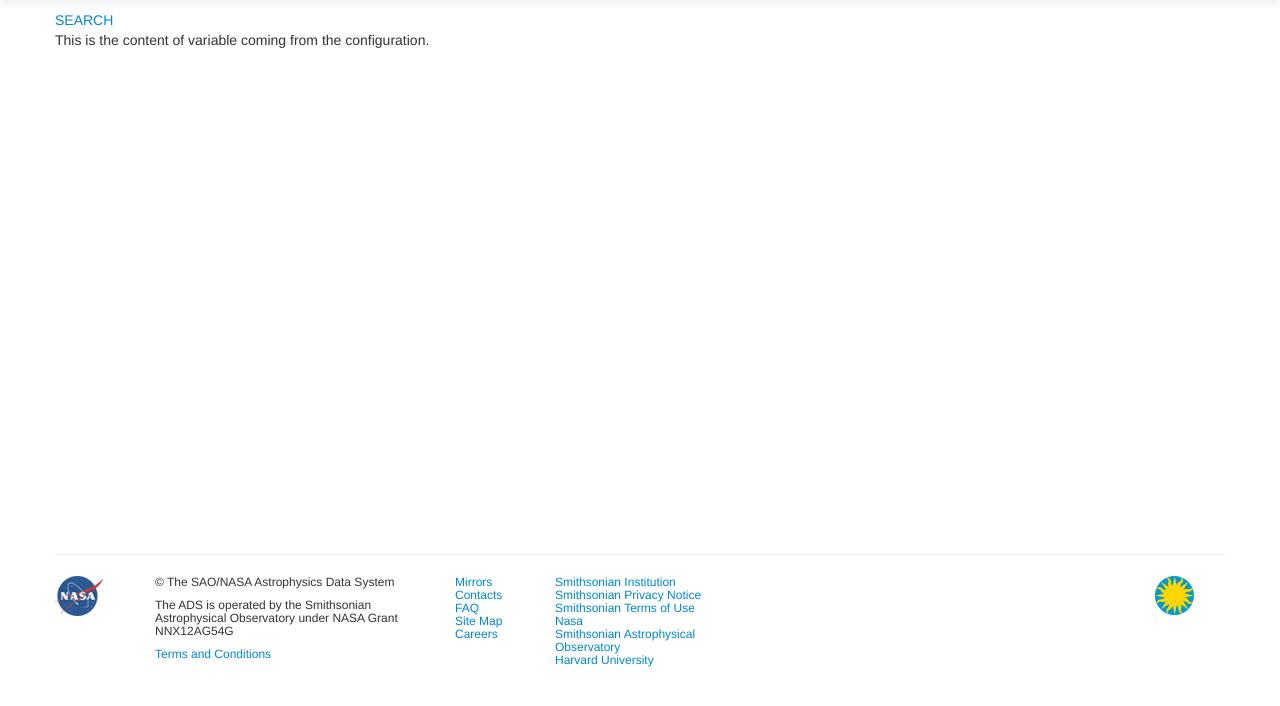
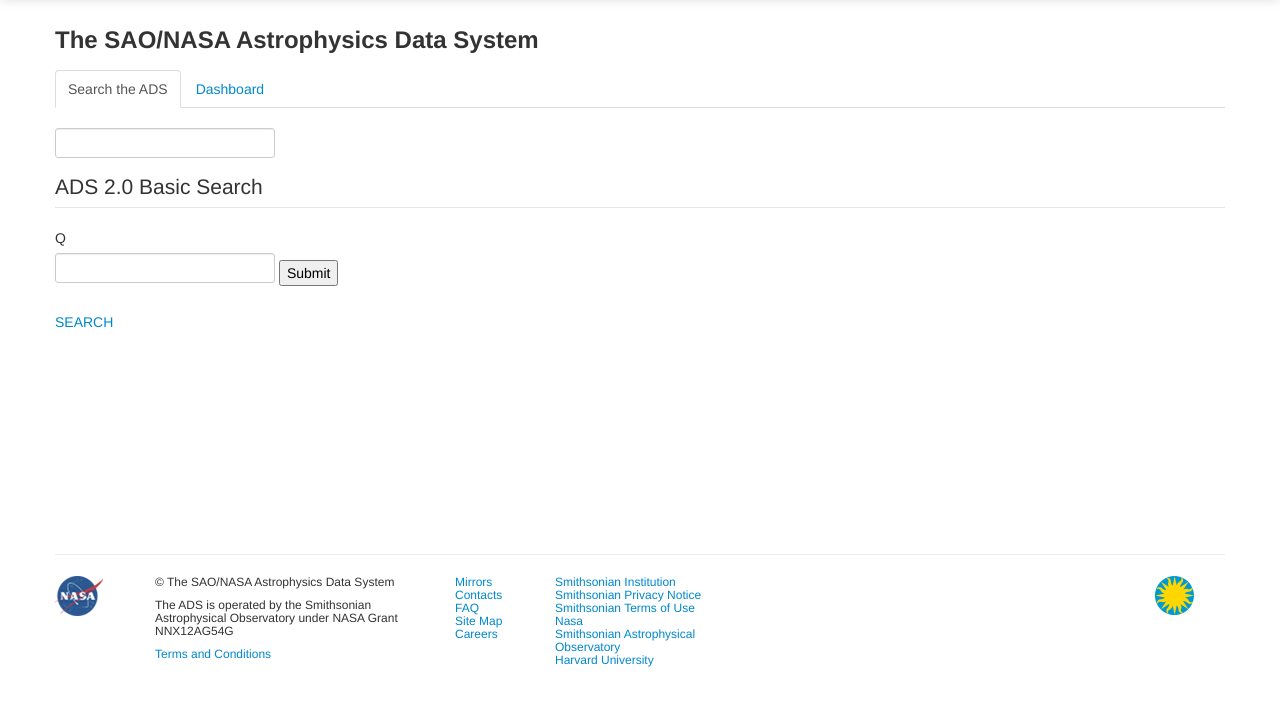
Before and after one commit to adsabs/adsabs, a Python web app: template adsabs/templates/index/main_page.html in a window 1280 px wide. Shown: the part 66-772 px from the top of the page. Run offline with Jinja, Linux system fonts and the light colour scheme; the template is opened without the code that fills it, so the values that code supplies are empty, except form fields; form fields are guessed from the names that the template uses; some libraries are stand-ins or nearby versions.

Commit message:
Unique base search form used both in main page and in search module

```diff
--- a/adsabs/modules/search/templates/search.html
+++ b/adsabs/modules/search/templates/search.html
@@ -1,5 +1,3 @@
-{% from "macros.html" import render_search_form %}
-
 {% extends "layout.html" %}
 
 {% block titlehead %}Search{% endblock %}
@@ -8,6 +6,7 @@
 
 {% block body %}
 
-{{ render_search_form(form) }}
+{# The search form is rendered in a global template, because in this way I can have it global #}
+{% include 'search/search_form.html' %}
 
 {% endblock %}
--- a/adsabs/modules/search/templates/search_results.html
+++ b/adsabs/modules/search/templates/search_results.html
@@ -1,4 +1,5 @@
-{% from "macros.html" import render_search_result, render_search_form %}
+{% from "macros.html" import render_search_result %} {# Local import #}
+{% from "macros/search_macros.html" import render_search_form %} {# Global import #}
 
 {% extends "layout.html" %}
 
--- a/adsabs/templates/index/main_page.html
+++ b/adsabs/templates/index/main_page.html
@@ -6,12 +6,30 @@
 
 {% block body %}
 
-<a href="{{ url_for('search.search') }}">SEARCH</a>
+<h3>The SAO/NASA Astrophysics Data System</h3>
+
+<div class="tabbable">
+	<ul class="nav nav-tabs">
+		<li class="active"><a href="#tab1" data-toggle="tab"> Search the ADS </a></li>
+		<li><a href="#tab2" data-toggle="tab"> Dashboard </a></li>
+	</ul>
+	<div class="tab-content">
+		<div class="tab-pane active" id="tab1">
+    		{% include 'search/search_form.html' %}
+			<a href="{{ url_for('search.search') }}">SEARCH</a>
+		</div>
+    	<div class="tab-pane" id="tab2">
+      		<p>All the personalized info</p>
+    	</div>
+  	</div>
+</div>
+
+<!--
 
 <br>
 
 This is the content of variable coming from the configuration.
 <br>
 {{ config.APP_VERSION }}
-
+-->
 {% endblock %}
--- /dev/null
+++ b/adsabs/templates/macros/search_macros.html
@@ -0,0 +1,12 @@
+{% macro render_search_form(form, cls='') %}
+<div class="{{ cls }}">
+    <form method="GET" action="{{ url_for('search.search') }}">
+        {{ form.rows }}
+        <fieldset>
+            <legend>ADS 2.0 Basic Search <!--  | <a href="{{ url_for('search.search_advanced') }}">Advanced Search</a>--></legend>
+            {{ form.q.label }} {{ form.q(size=40) }}
+            {{ form.submit }}
+        </fieldset>
+    </form>
+</div>
+{% endmacro %}
--- /dev/null
+++ b/adsabs/templates/search/search_form.html
@@ -0,0 +1,3 @@
+{% from "macros/search_macros.html" import render_search_form %}
+
+{{ render_search_form(form) }}
```
Also changed, not shown: adsabs/core/index/__init__.py (+7 -3 lines), adsabs/modules/search/templates/macros.html (+1 -12 lines).
